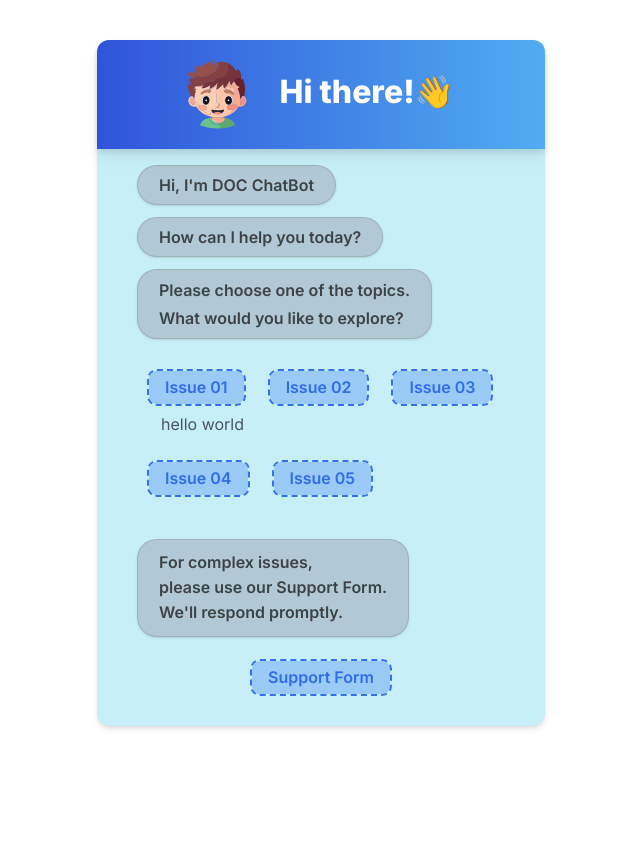
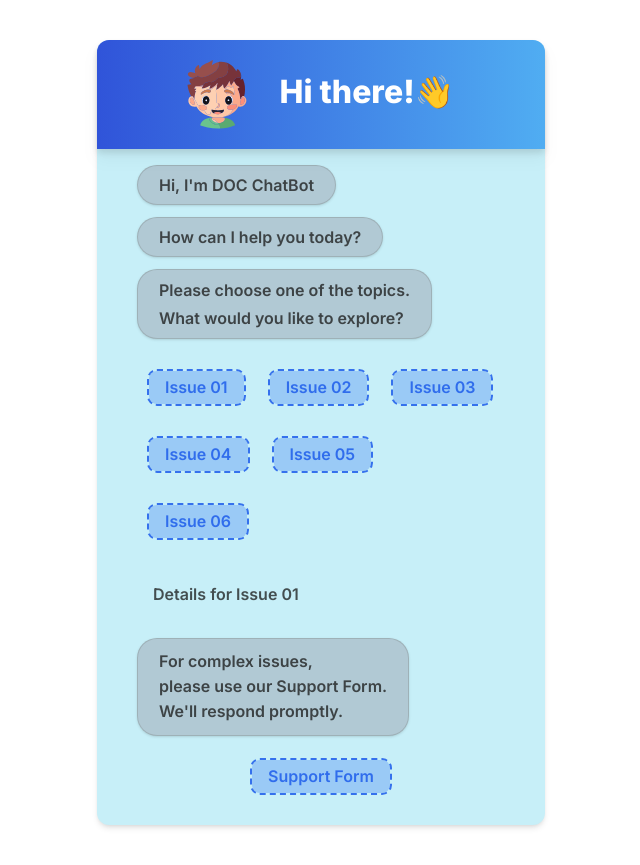
Before and after one commit to WasathAtEC/customer-feedback-chatbot, a Next.js app in the folder chatbot/: page / in a window 1280 px wide. Both pictures are taken after a click on the button "Issue 01". Shown: the whole page, without its empty margins (319-959 px from the left). Before the commit the page ends 800 px from the top, so only its background shows below. Built offline with nearby package versions, Linux system fonts and the light colour scheme.

Commit message:
feat: create details to be shown separately

```diff
--- a/chatbot/src/app/(page)/chatBot/page.jsx
+++ b/chatbot/src/app/(page)/chatBot/page.jsx
@@ -15,6 +15,34 @@ const ChatBotPage = () => {
       setOpenIssue(issue); // Open the clicked issue
     }
   };
+
+  const issues = [
+    {
+      issue: "Issue 01",
+      details: "Details for Issue 01",
+    },
+    {
+      issue: "Issue 02",
+      details: "Details for Issue 02",
+    },
+    {
+      issue: "Issue 03",
+      details: "Details for Issue 03",
+    },
+    {
+      issue: "Issue 04",
+      details: "Details for Issue 5",
+    },
+    {
+      issue: "Issue 05",
+      details: "Details for Issue 02",
+    },
+    {
+      issue: "Issue 06",
+      details: "Details for Issue 02",
+    },
+    // Add more issues and details as needed
+  ];
 
   return (
     <div className="max-w-md mx-auto my-10 shadow-md rounded-xl bg-[#C7EFF8]">
@@ -56,38 +84,25 @@ const ChatBotPage = () => {
                     <div  className="outline-dashed outline-2 outline-offset-0 rounded-lg bg-[#9ACAF6] opacity-58 text-blue-600 text-opacity-90 text-md font-semibold font-['Inter'] leading-[25px] px-4 py-1 mb-2 mx-1">issue 04</div>
                     <div  className="outline-dashed outline-2 outline-offset-0 rounded-lg bg-[#9ACAF6] opacity-58 text-blue-600 text-opacity-90 text-md font-semibold font-['Inter'] leading-[25px] px-4 py-1 mb-2 mx-1">issue 05</div>
                 </div> */}
+
         <div className="w-auto h-auto gap-[18px] flex flex-wrap px-2 my-3">
-          <CollapsibleIssue
-            issue="Issue 01"
-            details="hello world"
-            isOpen={openIssue === "Issue 01"}
-            onClick={() => toggleIssue("Issue 01")}
-          />
-          <CollapsibleIssue
-            issue="Issue 02"
-            details="hello world 02"
-            isOpen={openIssue === "Issue 02"}
-            onClick={() => toggleIssue("Issue 02")}
-          />
-          <CollapsibleIssue
-            issue="Issue 03"
-            details="hello world 03"
-            isOpen={openIssue === "Issue 03"}
-            onClick={() => toggleIssue("Issue 03")}
-          />
-          <CollapsibleIssue
-            issue="Issue 04"
-            details="hello world 04"
-            isOpen={openIssue === "Issue 04"}
-            onClick={() => toggleIssue("Issue 04")}
-          />
-          <CollapsibleIssue
-            issue="Issue 05"
-            details="hello world 05"
-            isOpen={openIssue === "Issue 05"}
-            onClick={() => toggleIssue("Issue 05")}
-          />
+          {issues.map((issueData, index) => (
+            <CollapsibleIssue
+              key={index}
+              issue={issueData.issue}
+              details={issueData.details}
+              isOpen={openIssue === issueData.issue}
+              onClick={() => toggleIssue(issueData.issue)}
+            />
+          ))}
         </div>
+
+        {/* Details section */}
+        {openIssue && (
+          <div className="w-full p-4 text-stone-950 text-opacity-70 text-[16px] font-semibold">
+            {issues.find((issueData) => issueData.issue === openIssue).details}
+          </div>
+        )}
 
         <div className="w-auto h-[98px] px-[21px] py-[9px] bg-gray-400 bg-opacity-50 rounded-[20px] shadow border border-stone-600 border-opacity-20 justify-center items-center gap-2.5 inline-flex my-4">
           <p className="text-stone-950 text-opacity-70 text-[16px] font-semibold leading-[25px]">
--- a/chatbot/src/components/CollapsibleIssue/page.jsx
+++ b/chatbot/src/components/CollapsibleIssue/page.jsx
@@ -9,7 +9,6 @@ const CollapsibleIssue = ({ issue, details, isOpen, onClick }) => {
       >
         {issue}
       </button>
-      {isOpen && <div className="ml-4 text-gray-600">{details}</div>}
     </div>
   );
 };
```
